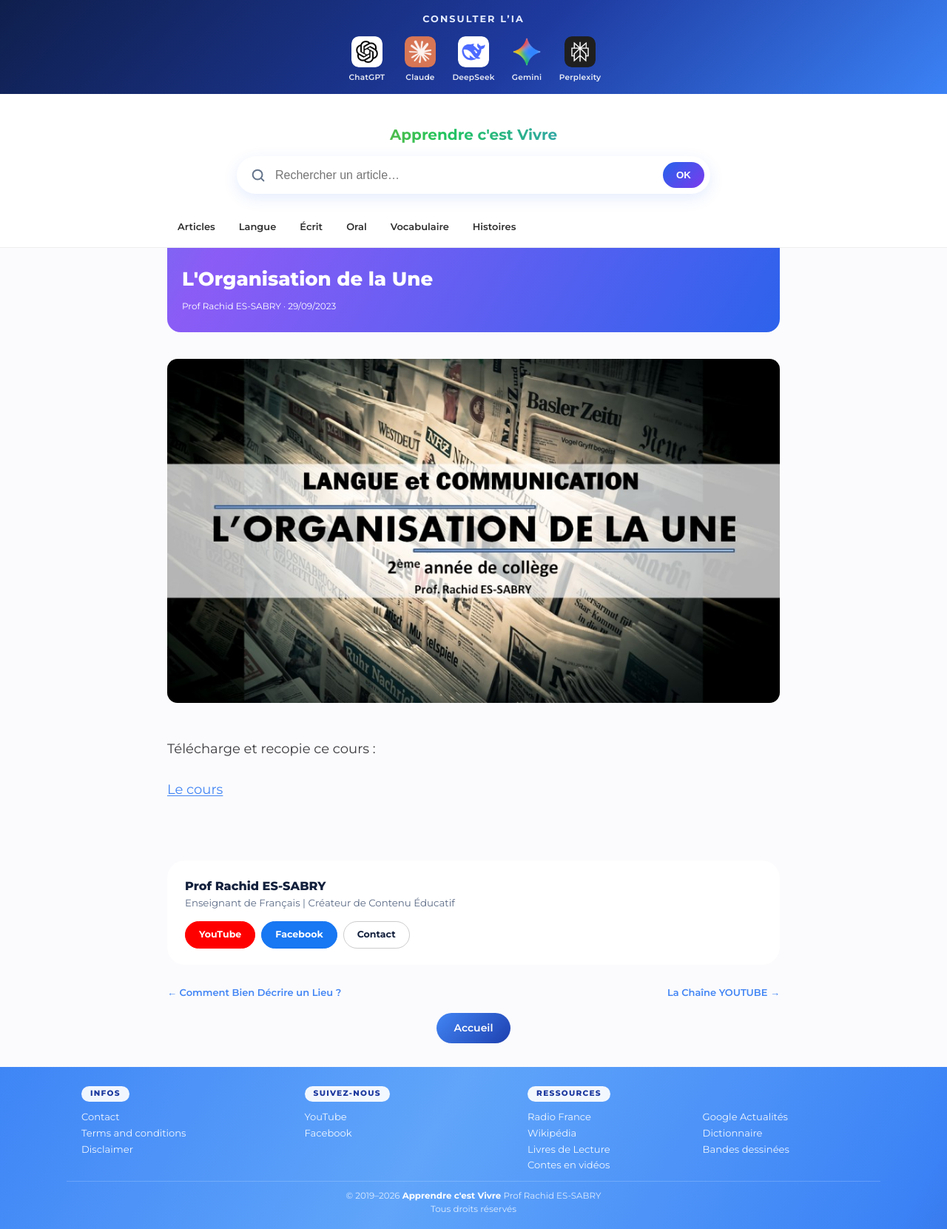
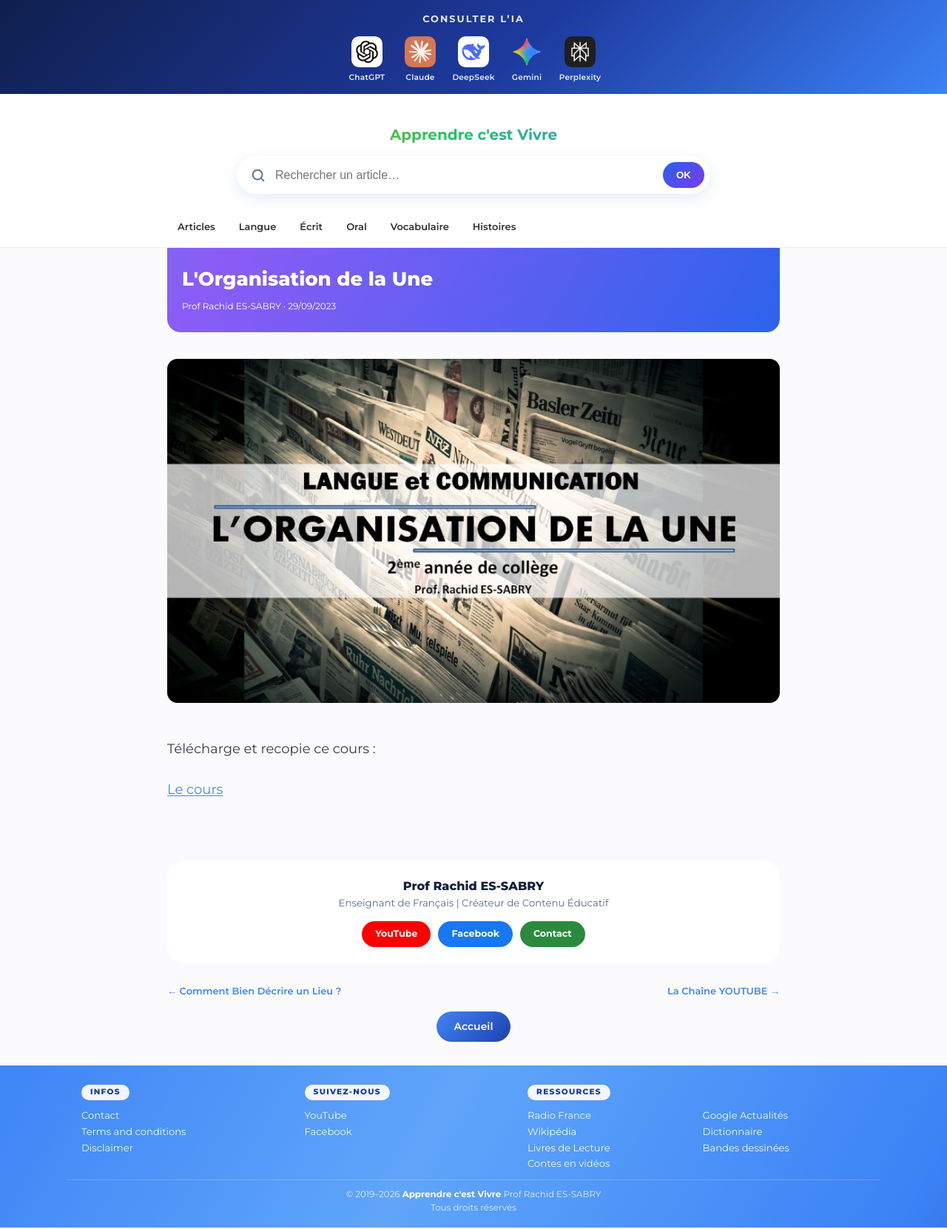
Before and after one commit to profrachidenseigne/profrachidenseigne.github.io, a Jekyll site: the page built from _posts/2023-09-29-lorganisation-de-la-une.html, in a window 1280 px wide. Shown: the whole page at 74% size. Built offline with Jekyll 4.4.1, drawn with Linux system fonts in a browser that asks for light colours.

Commit message:
Update post.html

```diff
--- a/_layouts/post.html
+++ b/_layouts/post.html
@@ -5,12 +5,13 @@ layout: default
 .post-body img{display:block!important;float:none!important;width:100%!important;max-width:100%!important;height:auto!important;margin:18px 0!important;border-radius:14px!important}
 .post-body a[style*="float"],.post-body .separator{float:none!important;display:block!important;margin:0!important;text-align:center!important}
 .post-body table img{margin:0!important}
-.abx{margin:28px 0;padding:22px 24px 14px;border-radius:24px;background:#fff}
+.abx{margin:28px 0;padding:22px 24px 14px;border-radius:24px;background:#fff;text-align:center}
 .abx-n{display:block;font-size:1.15em;font-weight:800;color:#14213d}
 .abx-r{display:block;margin:2px 0 14px;font-size:.95em;color:#5b6b86}
-.abx-l a{display:inline-block;margin:0 8px 8px 0;padding:8px 18px;border-radius:999px;border:1px solid rgba(127,127,127,.4);color:#14213d!important;text-decoration:none!important;font-weight:700;font-size:.9em}
-.abx-l a[href*="youtube"]{background:#ff0000;border-color:#ff0000;color:#fff!important}
-.abx-l a[href*="facebook"]{background:#1877f2;border-color:#1877f2;color:#fff!important}
+.abx-l a{display:inline-block;margin:0 5px 8px;padding:8px 18px;border-radius:999px;color:#fff!important;text-decoration:none!important;font-weight:700;font-size:.9em}
+.abx-l a[href*="youtube"]{background:#ff0000}
+.abx-l a[href*="facebook"]{background:#1877f2}
+.abx-l a[href*="contact"]{background:#2b8a3e}
 </style>
 <section class="hero">
   <h1>{{ page.title }}</h1>
```
